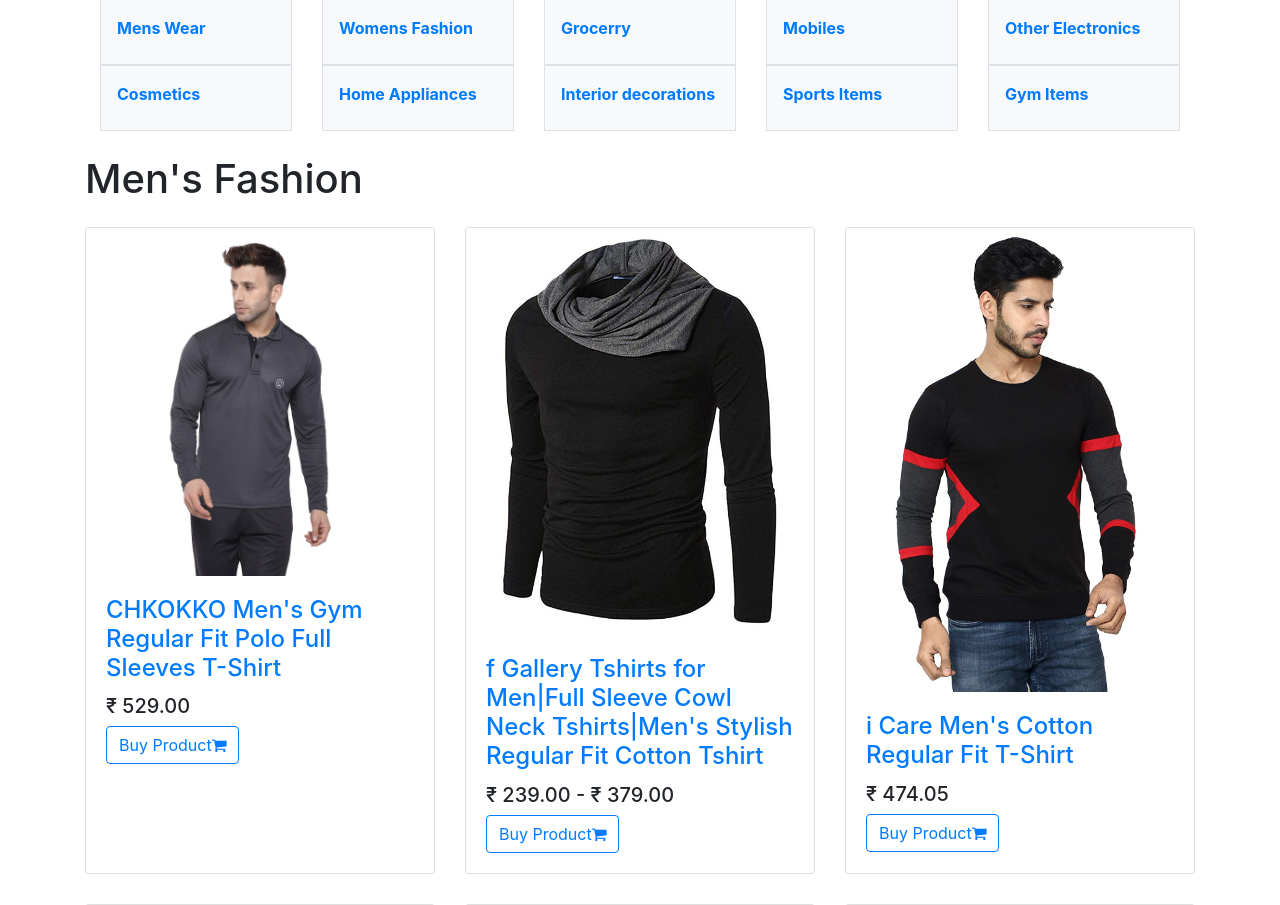
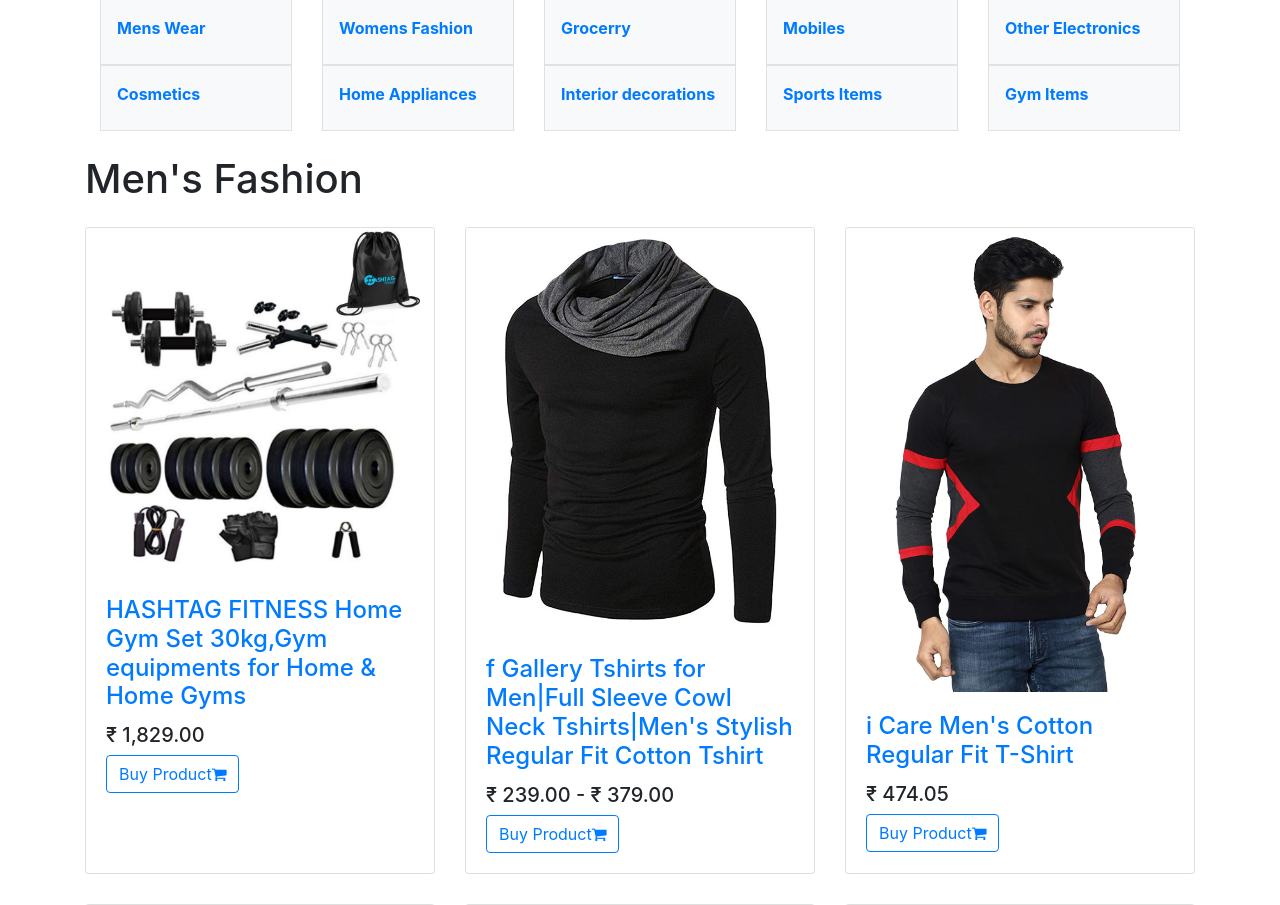
Before and after one commit to shreyasubale10/webworlddeals, a Django app: page /gym in a window 1280 px wide. Shown: the part 673-1578 px from the top of the page. Run offline with Django 3.2, Linux system fonts and the light colour scheme; some libraries are stand-ins or nearby versions.

Commit message:
gym items

```diff
--- a/affiliate/templates/gym.html
+++ b/affiliate/templates/gym.html
@@ -7,13 +7,13 @@
     <div class="row">
       <div class="col-lg-4 col-sm-6 portfolio-item">
         <div class="card h-100">
-          <a href="https://amzn.to/2Ysll9T"><img class="card-img-top" src="/static/affiliate/images/menswear/chkokko mens gym t-shirt.jpg" alt=""></a>
+          <a href="https://amzn.to/2LvoXFt"><img class="card-img-top" src="/static/affiliate/images/gym/hashtag fitness home gym.jpg" alt=""></a>
           <div class="card-body">
             <h4 class="card-title">
-              <a href="https://amzn.to/2Ysll9T">CHKOKKO Men's Gym Regular Fit Polo Full Sleeves T-Shirt</a>
+              <a href="https://amzn.to/2LvoXFt">HASHTAG FITNESS Home Gym Set 30kg,Gym equipments for Home & Home Gyms</a>
             </h4>
-            <h5>₹ 529.00 </h5>
-            <a href="https://amzn.to/2Ysll9T" class="btn btn-outline-primary">Buy Product<i class="fa fa-shopping-cart" aria-hidden="true"></i></a>
+            <h5>₹ 1,829.00 </h5>
+            <a href="https://amzn.to/2LvoXFt" class="btn btn-outline-primary">Buy Product<i class="fa fa-shopping-cart" aria-hidden="true"></i></a>
           </div>
         </div>
       </div>
```
Also changed, not shown: static/affiliate/images/gym/hashtag fitness home gym.jpg (added).
